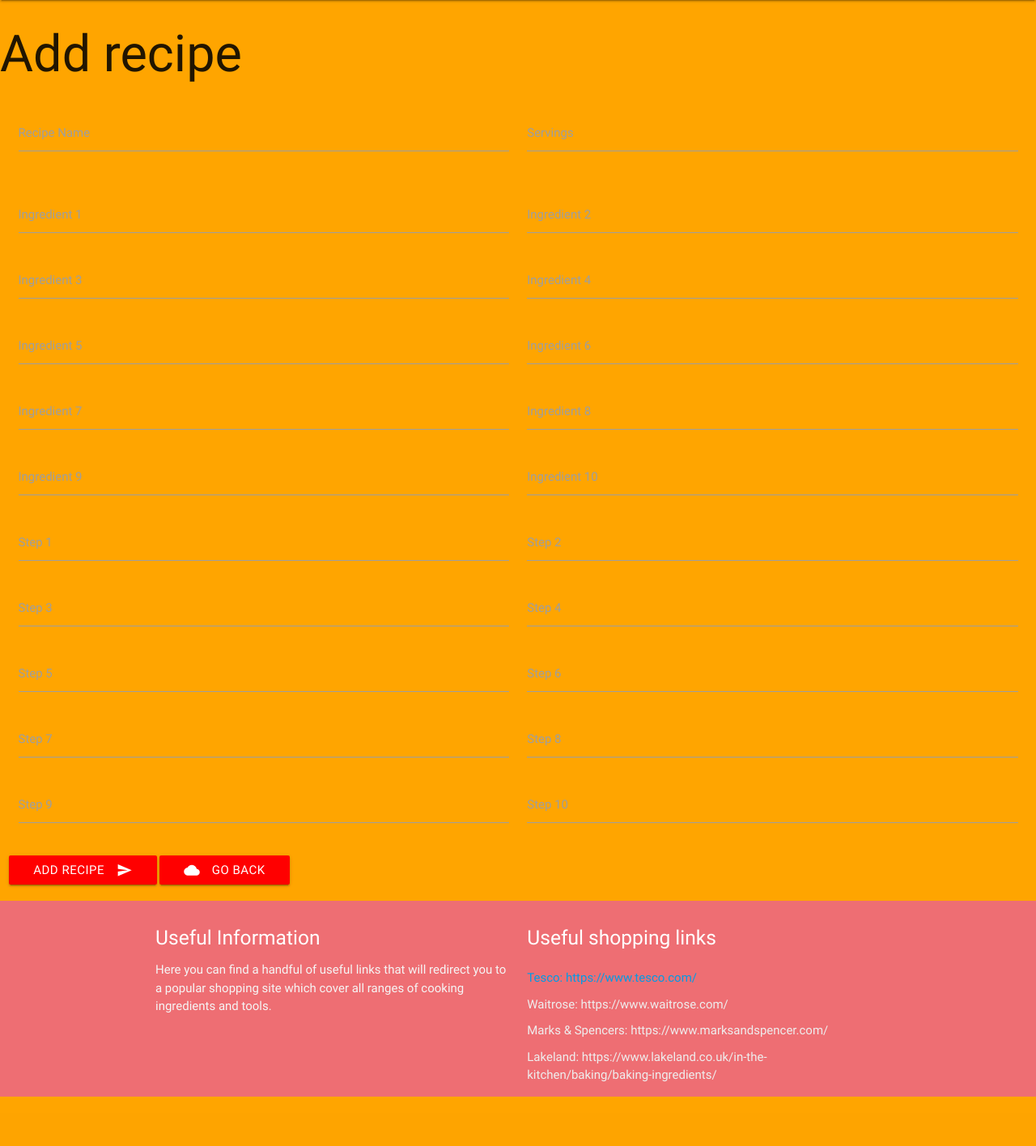
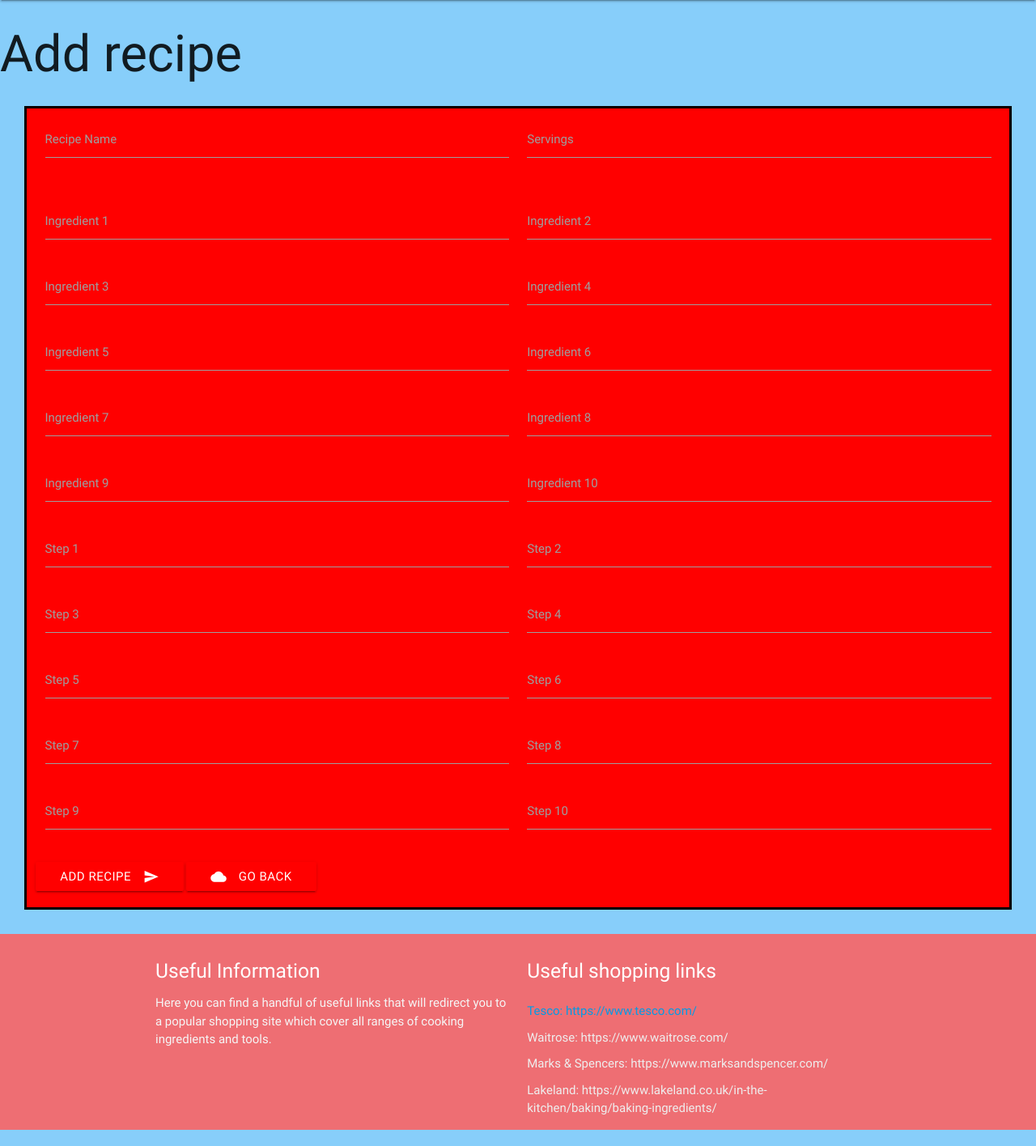
Before and after one commit to Schnoeff/Data-centric-milestone-project, a Flask app: page /add_recipes in a window 1280 px wide. Shown: the part 64-1480 px from the top of the page at 81% size. Before the commit the page ends 1419 px from the top, so only its background shows below. Run offline with Flask 2, Linux system fonts and the light colour scheme; data that the repository does not hold is empty; some libraries are stand-ins or nearby versions; some web fonts are replaced.

Commit message:
style changes

```diff
--- a/static/css/style.css
+++ b/static/css/style.css
@@ -1,6 +1,17 @@
 body {
-    background-color:orange;
+    background-color:lightskyblue;
 
+}
+
+.recipe-box{
+    background-color:red;
+    margin:30px;
+    border-style:solid;
+    border-color:black;
+}
+
+.input-field{
+    color:white;
 }
 
 .page-heading{
--- a/templates/addrecipe.html
+++ b/templates/addrecipe.html
@@ -2,7 +2,7 @@
 {% block content %}
 
 <h1>Add recipe</h1>
-
+<div class="recipe-box">
 
 <div class="row">
 	<form class="col s12" action="{{ url_for('insert_recipe') }}" method="POST">
@@ -105,4 +105,5 @@
   <a href="{{url_for('get_recipes')}}" class="waves-effect waves-light btn"><i class="material-icons left">cloud</i>Go back</a>
 	</form>
 </div>
+</div>
 {% endblock %}
```
